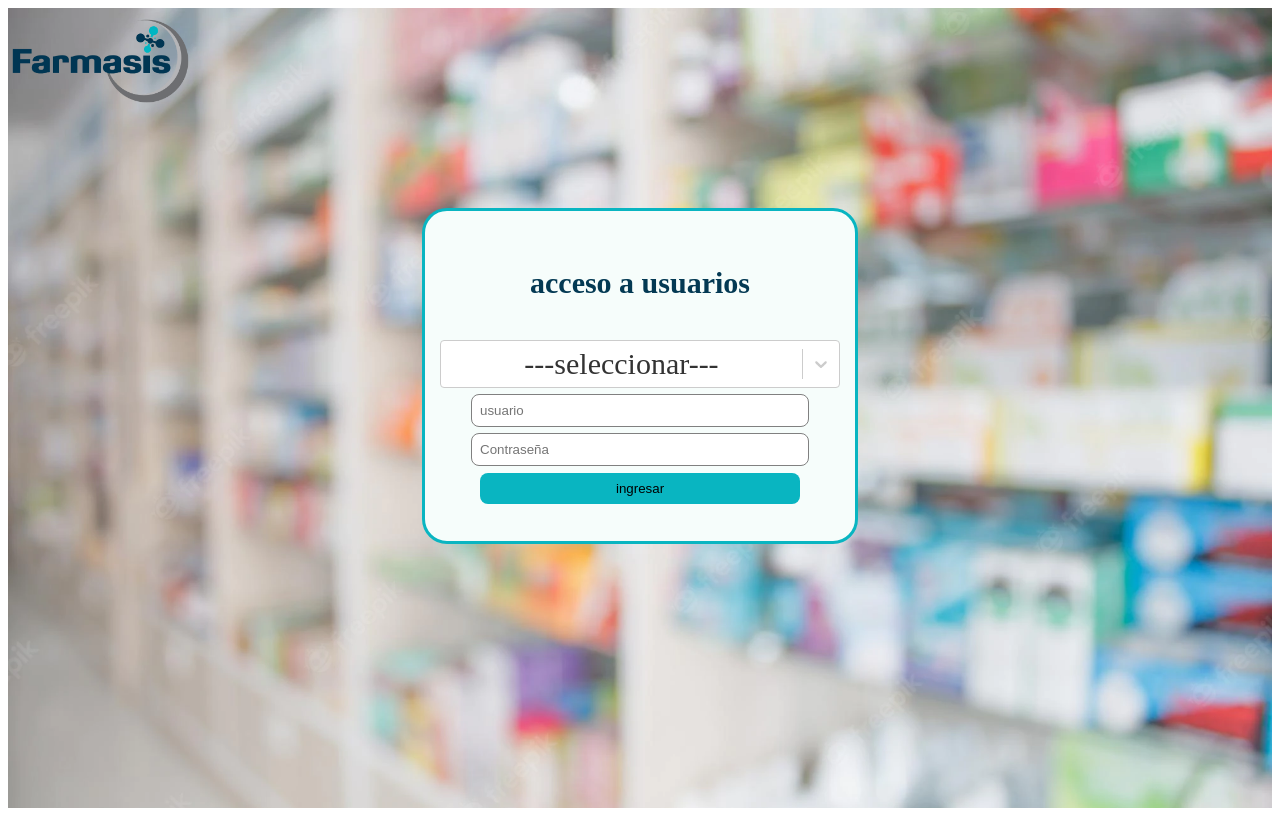
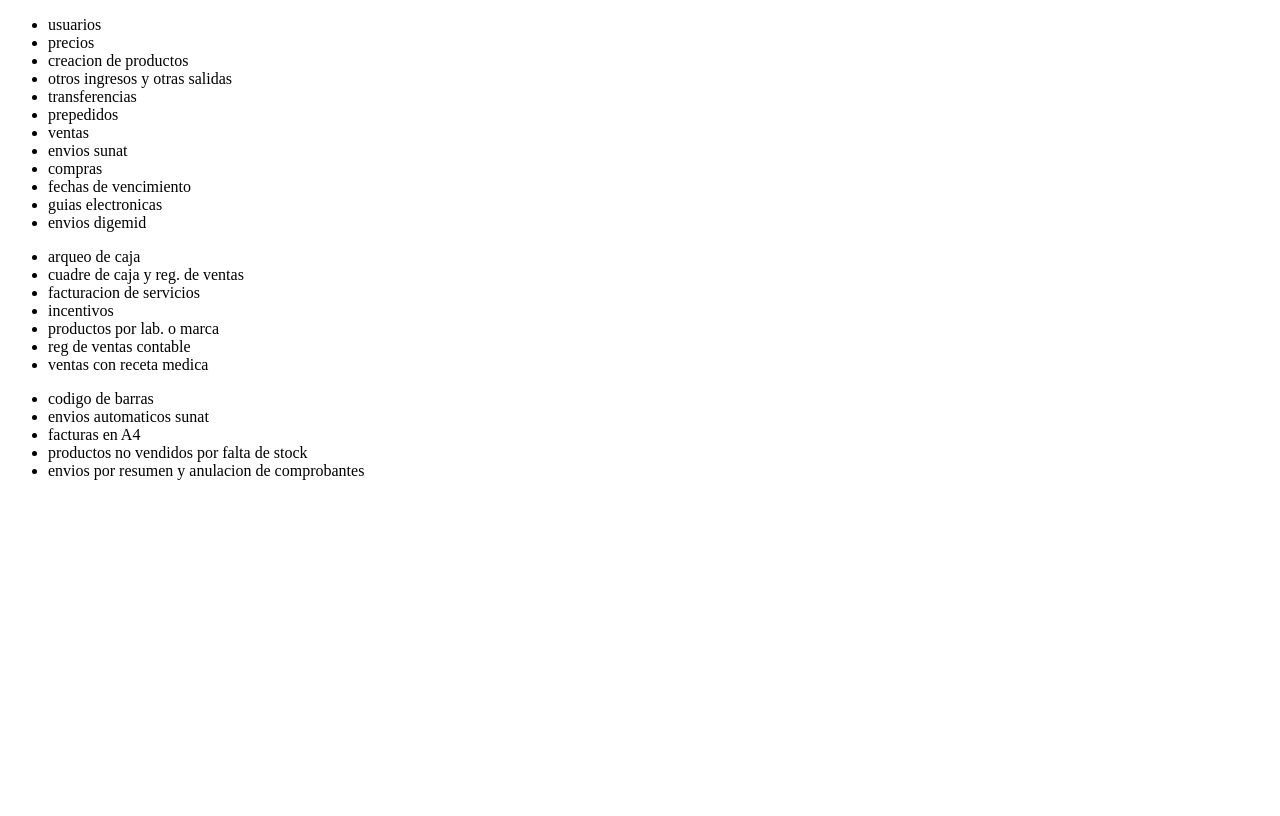
Before and after one commit to revcastfer/FARMASIS-CAPACITACIONES, a React (Create React App) app: page /Home in a window 1280 px wide. Built offline with nearby package versions, Linux system fonts and the light colour scheme.

Commit message:
creacion de lista ,falta el titulo

```diff
--- a/src/App.js
+++ b/src/App.js
@@ -1,6 +1,7 @@
 
 import  React from 'react';
 import Login from './components/Login.jsx';
+import Home from './components/Home.jsx'
 
 
 
@@ -10,7 +11,7 @@
   return (
 
     <div>
-      <Login/>
+      <Home/>
     </div>
 
   );
--- a/src/components/Home.jsx
+++ b/src/components/Home.jsx
@@ -1,8 +1,14 @@
 import React from 'react';
+import Categoria from './categoria';
+import data from '../data/data.js'
+import Lista from './lista';
 
 
 export default function Home(){
 
 
-return	(<div>home</div>)
+return	(<div>
+	<Categoria data={data} />
+
+</div>)
 }
--- /dev/null
+++ b/src/components/categoria.jsx
@@ -0,0 +1,17 @@
+
+import Lista from './lista';
+
+
+export default function Categoria(props){
+let groups=[];
+for (let grupos in props.data){groups.push(props.data[grupos])};
+
+
+return(
+
+<div>{ groups.map(lista=><Lista lista={lista}/> )} </div>
+
+	)
+
+
+}
--- /dev/null
+++ b/src/components/lista.jsx
@@ -0,0 +1,14 @@
+import Titulo from './titulo';
+
+export default function Lista(props){
+
+let objetos=[];
+for (let tit in props.lista){ objetos.push(props.lista[tit]) };
+console.log(objetos);
+
+return(
+ <ul>
+   {objetos.map(obj=><Titulo objeto={obj} />)}
+ </ul> )
+
+}
--- /dev/null
+++ b/src/components/titulo.jsx
@@ -0,0 +1,5 @@
+export default function Titulo(props){
+
+	return(<li>{props.objeto.titulo}</li>)
+
+}
--- a/src/data/data.js
+++ b/src/data/data.js
@@ -1,4 +1,4 @@
-const data={
+ const data={
 	fundamentos:{
 
 	usuarios:{titulo:"usuarios",descripcion:"ususarios ususarios ususarios ususarios ususarios ususarios",
@@ -68,4 +68,7 @@
 
     sinStock:{titulo:"productos no vendidos por falta de stock",descripcion:" sinStock  sinStock  sinStock  sinStock  sinStock ",url:"https://drive.google.com/file/d/1srHeNSaByVGoochauxyJRnkwU8krJkgB/view?usp=share_link"},
 
-    resumenAnulacion:{titulo:"envios por resumen y anulacion de comprobantes",descripcion:"resumenAnulacion resumenAnulacion resumenAnulacion resumenAnulacion resumenAnulacion",url:"https://drive.google.com/file/d/1ndYbpriqJgBjD6cVczmgDWUjCcNybZmy/view?usp=share_link"}} }
+    resumenAnulacion:{titulo:"envios por resumen y anulacion de comprobantes",descripcion:"resumenAnulacion resumenAnulacion resumenAnulacion resumenAnulacion resumenAnulacion",url:"https://drive.google.com/file/d/1ndYbpriqJgBjD6cVczmgDWUjCcNybZmy/view?usp=share_link"}} } ;
+
+
+      export default data;
```
